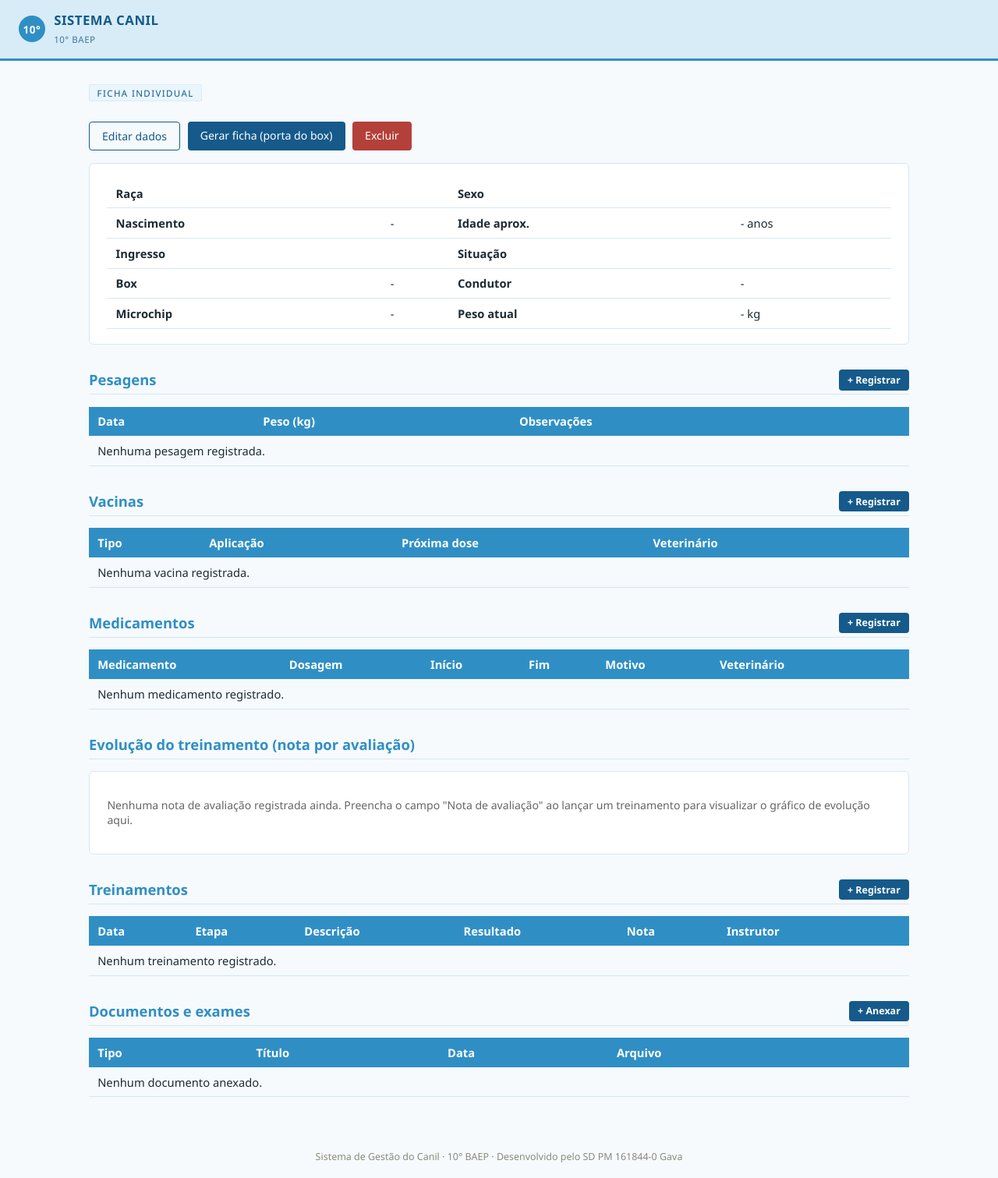
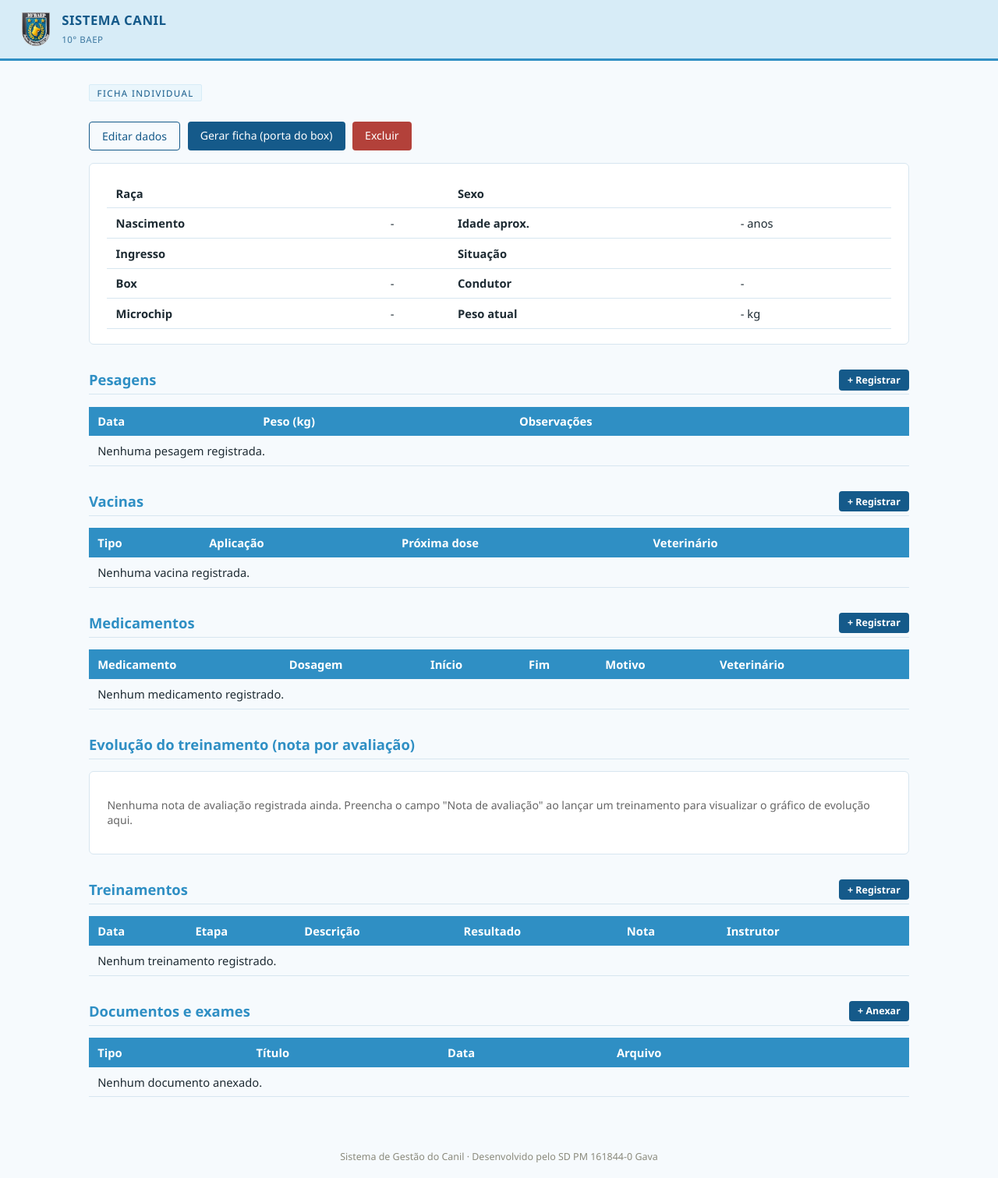
Before and after one commit to guhsantana-glitch/canilbaep, a Django app: template core/templates/core/ficha_cao.html in a window 1280 px wide. Shown: the whole page at 78% size. Run offline with Django 5.2, Linux system fonts and the light colour scheme; the template is opened without the code that fills it, so the values that code supplies are empty.

Commit message:
mudancas no templates logo e rodape

```diff
--- a/templates/base.html
+++ b/templates/base.html
@@ -41,11 +41,12 @@ header.topo .marca{
   font-size:1.05rem;
 }
 header.topo .marca .selo{
-  width:34px;height:34px;border-radius:50%;
-  background:var(--azul-medio);
+  width:44px;height:44px;border-radius:6px;
+  background:transparent;
   color:#fff;
   display:flex;align-items:center;justify-content:center;
   font-weight:800;font-size:0.85rem;
+  overflow:hidden;
 }
 nav.menu{
   display:flex;gap:1.2rem;
@@ -160,7 +161,7 @@ footer{text-align:center;padding:1.2rem;color:#8a8a7c;font-size:0.78rem;}
 <body>
 <header class="topo">
   <div class="marca">
-    <div class="selo">10°</div>
+    <div class="selo"><img src="{% static 'logos/logo_canil.png' %}" alt="10° BAEP" style="width:100%;height:100%;object-fit:contain;border-radius:0;"></div>
     <div>SISTEMA CANIL<br><span style="font-weight:400;font-size:0.72rem;opacity:0.8;">10° BAEP</span></div>
   </div>
   {% if user.is_authenticated %}
@@ -187,6 +188,6 @@ footer{text-align:center;padding:1.2rem;color:#8a8a7c;font-size:0.78rem;}
   {% endif %}
   {% block content %}{% endblock %}
 </main>
-<footer>Sistema de Gestão do Canil &middot; 10&deg; BAEP &middot; Desenvolvido pelo SD PM 161844-0 Gava</footer>
+<footer>Sistema de Gestão do Canil &middot; Desenvolvido pelo SD PM 161844-0 Gava</footer>
 </body>
 </html>
```
